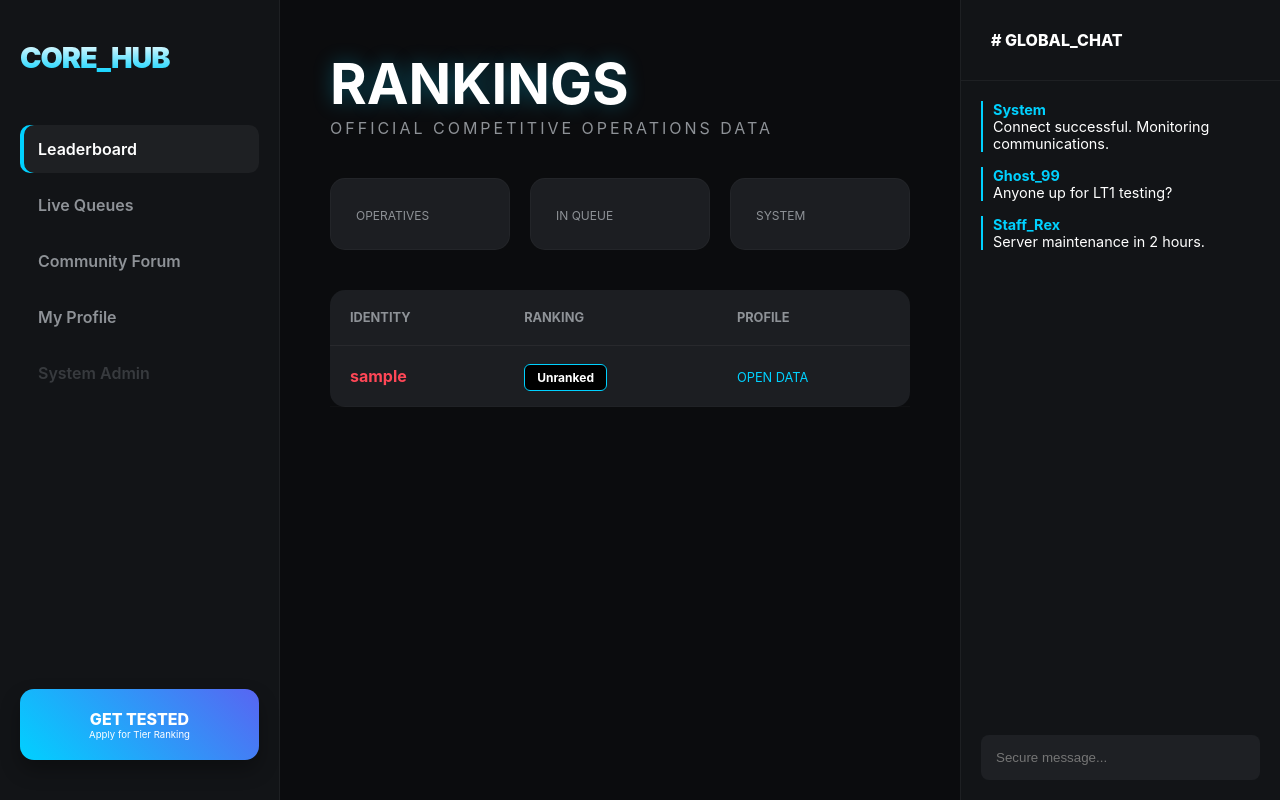
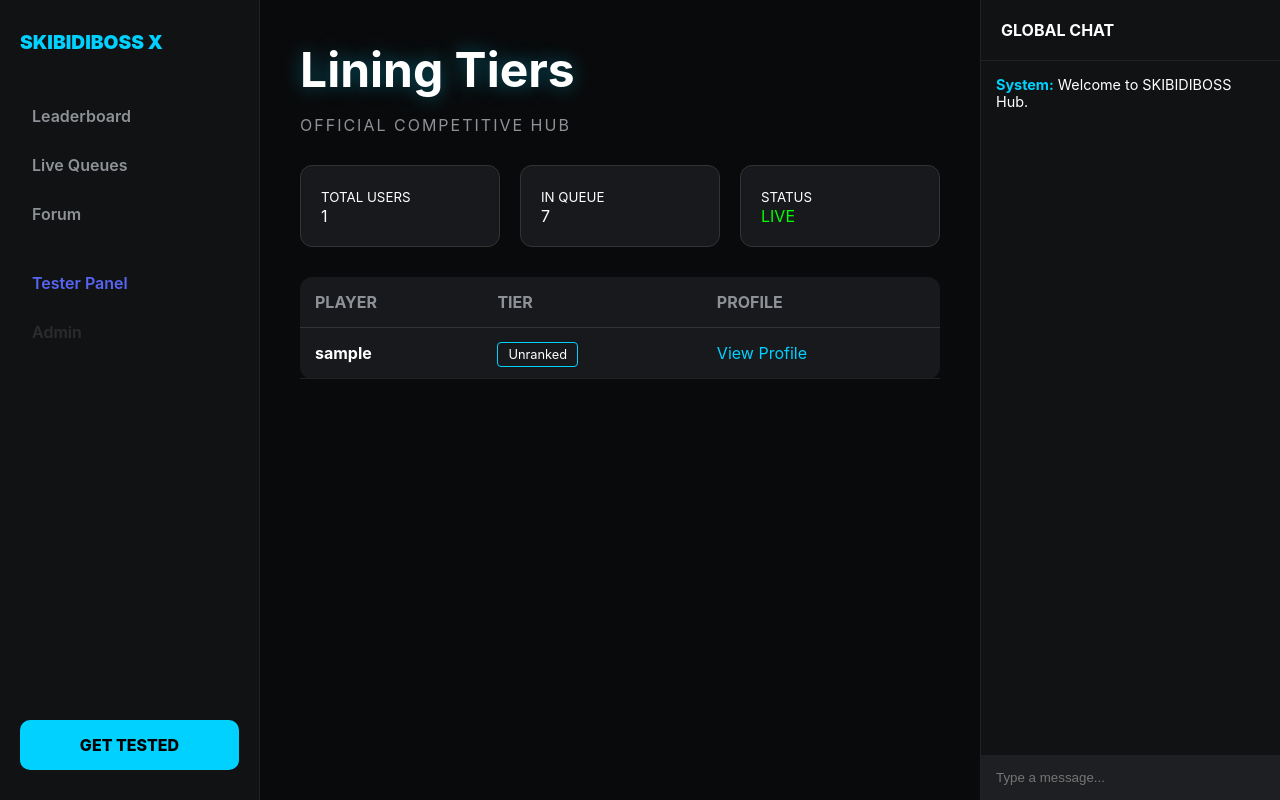
Before and after one commit to SKIBIDIBOSS/tiertests, a Node server app: template views/index.ejs in a window 1280 px wide. Run offline with Node 20, Linux system fonts and the light colour scheme; the template is opened without the code that fills it: values that come from a table or form of the project are taken from there, others are empty; the visitor is signed in with stand-in values (Sample User, id 1); some libraries are stand-ins or nearby versions.

Commit message:
Update index.ejs

```diff
--- a/views/index.ejs
+++ b/views/index.ejs
@@ -2,198 +2,75 @@
 <html lang="en">
 <head>
     <meta charset="UTF-8">
-    <meta name="viewport" content="width=device-width, initial-scale=1.0">
-    <title>HUB | COMPETITIVE OPERATIONS</title>
+    <title>SKIBIDIBOSS X LINING TIERS</title>
     <style>
-        :root {
-            --bg: #0b0c0e;
-            --sidebar: #121417;
-            --accent: #00d1ff;
-            --accent-glow: rgba(0, 209, 255, 0.3);
-            --card: #1c1e22;
-            --text-main: #ffffff;
-            --text-dim: #8e9297;
-        }
+        :root { --bg: #090a0b; --sidebar: #111214; --accent: #00d1ff; --card: #18191c; --text: #ffffff; }
+        body { margin: 0; background: var(--bg); color: var(--text); font-family: 'Inter', sans-serif; display: grid; grid-template-columns: 260px 1fr 300px; height: 100vh; overflow: hidden; }
 
-        body {
-            margin: 0;
-            background-color: var(--bg);
-            color: var(--text-main);
-            font-family: 'Inter', sans-serif;
-            display: grid;
-            grid-template-columns: 280px 1fr 320px; /* Sidebar | Main | Chat */
-            height: 100vh;
-            overflow: hidden;
-        }
+        /* SIDEBAR */
+        nav { background: var(--sidebar); padding: 30px 20px; display: flex; flex-direction: column; border-right: 1px solid #222; }
+        .logo { font-size: 1.2rem; font-weight: 900; color: var(--accent); margin-bottom: 40px; text-transform: uppercase; }
+        .nav-link { padding: 12px; color: #8e9297; text-decoration: none; font-weight: 600; border-radius: 8px; margin-bottom: 5px; }
+        .nav-link:hover { background: #222; color: #fff; }
+        .btn-test { margin-top: auto; background: var(--accent); color: #000; padding: 15px; border-radius: 10px; text-align: center; font-weight: 800; text-decoration: none; }
 
-        /* --- SIDEBAR --- */
-        .sidebar {
-            background: var(--sidebar);
-            border-right: 1px solid rgba(255,255,255,0.05);
-            padding: 40px 20px;
-            display: flex;
-            flex-direction: column;
-        }
+        /* MAIN */
+        main { padding: 40px; overflow-y: auto; }
+        .glow-h1 { font-size: 3rem; margin: 0; text-shadow: 0 0 20px rgba(0,209,255,0.4); }
+        .stats { display: grid; grid-template-columns: repeat(3, 1fr); gap: 20px; margin: 30px 0; }
+        .stat-card { background: var(--card); padding: 20px; border-radius: 12px; border: 1px solid #333; }
 
-        .logo {
-            font-size: 1.8rem;
-            font-weight: 900;
-            letter-spacing: -1px;
-            margin-bottom: 50px;
-            background: linear-gradient(to bottom, #fff, var(--accent));
-            -webkit-background-clip: text;
-            -webkit-text-fill-color: transparent;
-        }
+        table { width: 100%; background: var(--card); border-radius: 12px; border-collapse: collapse; }
+        th { text-align: left; padding: 15px; color: #8e9297; border-bottom: 1px solid #333; }
+        td { padding: 15px; border-bottom: 1px solid #222; }
+        .tier-badge { border: 1px solid var(--accent); padding: 4px 10px; border-radius: 4px; font-size: 0.8rem; }
 
-        .nav-link {
-            padding: 14px 18px;
-            color: var(--text-dim);
-            text-decoration: none;
-            border-radius: 10px;
-            margin-bottom: 8px;
-            font-weight: 600;
-            transition: 0.2s;
-        }
-
-        .nav-link:hover, .nav-link.active {
-            background: rgba(255,255,255,0.05);
-            color: #fff;
-            box-shadow: inset 4px 0 0 var(--accent);
-        }
-
-        .btn-test {
-            margin-top: auto;
-            background: linear-gradient(45deg, var(--accent), #5865f2);
-            padding: 20px;
-            border-radius: 14px;
-            text-align: center;
-            font-weight: 800;
-            cursor: pointer;
-            box-shadow: 0 10px 20px rgba(0,0,0,0.3);
-        }
-
-        /* --- MAIN CONTENT --- */
-        main { padding: 50px; overflow-y: auto; }
-
-        .glow-title {
-            font-size: 3.5rem;
-            text-transform: uppercase;
-            margin: 0;
-            text-shadow: 0 0 20px var(--accent-glow);
-        }
-
-        .slogan { color: var(--text-dim); letter-spacing: 3px; margin-bottom: 40px; }
-
-        .stats-row { display: grid; grid-template-columns: repeat(3, 1fr); gap: 20px; margin-bottom: 40px; }
-        .stat-box { background: var(--card); padding: 25px; border-radius: 15px; border: 1px solid rgba(255,255,255,0.03); }
-        .stat-box label { color: var(--text-dim); font-size: 0.75rem; text-transform: uppercase; }
-        .stat-box div { font-size: 1.8rem; font-weight: 800; color: var(--accent); }
-
-        .rank-table {
-            width: 100%;
-            background: var(--card);
-            border-radius: 15px;
-            border-collapse: collapse;
-        }
-
-        .rank-table th { text-align: left; padding: 20px; color: var(--text-dim); font-size: 0.8rem; border-bottom: 1px solid rgba(255,255,255,0.05); }
-        .rank-table td { padding: 20px; border-bottom: 1px solid rgba(255,255,255,0.02); }
-
-        .tier-badge {
-            background: #000;
-            border: 1px solid var(--accent);
-            padding: 5px 12px;
-            border-radius: 6px;
-            font-size: 0.75rem;
-            font-weight: bold;
-        }
-
-        /* --- CHAT --- */
-        .chat-area {
-            background: var(--sidebar);
-            border-left: 1px solid rgba(255,255,255,0.05);
-            display: flex;
-            flex-direction: column;
-        }
-
-        .chat-head { padding: 30px; font-weight: 800; border-bottom: 1px solid rgba(255,255,255,0.05); }
-        .messages { flex: 1; padding: 20px; overflow-y: auto; display: flex; flex-direction: column; gap: 15px; }
-        .msg-item { font-size: 0.9rem; border-left: 2px solid var(--accent); padding-left: 10px; }
-        .msg-item b { color: var(--accent); display: block; }
-
-        .chat-input {
-            margin: 20px;
-            padding: 15px;
-            background: #1e2024;
-            border: none;
-            border-radius: 8px;
-            color: white;
-        }
-
-        /* Role Colors */
-        .admin { color: #ff4757; }
-        .tester { color: #1e90ff; }
+        /* CHAT */
+        aside { background: var(--sidebar); border-left: 1px solid #222; display: flex; flex-direction: column; }
+        .chat-head { padding: 20px; font-weight: bold; border-bottom: 1px solid #222; }
+        .messages { flex: 1; padding: 15px; overflow-y: auto; font-size: 0.9rem; }
+        .chat-input { padding: 15px; background: #1e1f22; border: none; color: #fff; }
     </style>
 </head>
 <body>
-
-    <div class="sidebar">
-        <div class="logo">CORE_HUB</div>
-        <a href="/" class="nav-link active">Leaderboard</a>
+    <nav>
+        <div class="logo">SKIBIDIBOSS X</div>
+        <a href="/" class="nav-link">Leaderboard</a>
         <a href="#" class="nav-link">Live Queues</a>
-        <a href="#" class="nav-link">Community Forum</a>
-        <a href="#" class="nav-link">My Profile</a>
-        <a href="/admin" class="nav-link" style="opacity: 0.3;">System Admin</a>
-
-        <div class="btn-test">
-            GET TESTED
-            <div style="font-size: 0.6rem; font-weight: 400;">Apply for Tier Ranking</div>
-        </div>
-    </div>
+        <a href="#" class="nav-link">Forum</a>
+        <a href="/tester" class="nav-link" style="margin-top: 20px; color: #5865f2;">Tester Panel</a>
+        <a href="/admin" class="nav-link" style="opacity: 0.2;">Admin</a>
+        <a href="#" class="btn-test">GET TESTED</a>
+    </nav>
 
     <main>
-        <h1 class="glow-title">Rankings</h1>
-        <div class="slogan">OFFICIAL COMPETITIVE OPERATIONS DATA</div>
-
-        <div class="stats-row">
-            <div class="stat-box"><label>Operatives</label><div><%= stats.active %></div></div>
-            <div class="stat-box"><label>In Queue</label><div><%= stats.queuing %></div></div>
-            <div class="stat-box"><label>System</label><div style="color: #4cd137;"><%= stats.status %></div></div>
+        <h1 class="glow-h1">Lining Tiers</h1>
+        <p style="color: #8e9297; letter-spacing: 2px;">OFFICIAL COMPETITIVE HUB</p>
+        <div class="stats">
+            <div class="stat-card"><small>TOTAL USERS</small><div><%= users.length %></div></div>
+            <div class="stat-card"><small>IN QUEUE</small><div>7</div></div>
+            <div class="stat-card"><small>STATUS</small><div style="color: #00ff00;">LIVE</div></div>
         </div>
-
-        <table class="rank-table">
-            <thead>
-                <tr>
-                    <th>IDENTITY</th>
-                    <th>RANKING</th>
-                    <th>PROFILE</th>
-                </tr>
-            </thead>
+        <table>
+            <thead><tr><th>PLAYER</th><th>TIER</th><th>PROFILE</th></tr></thead>
             <tbody>
-                <% if (users.length > 0) { %>
-                    <% users.forEach(user => { %>
-                        <tr>
-                            <td class="<%= user.role %>" style="font-weight: 700;"><%= user.username %></td>
-                            <td><span class="tier-badge"><%= user.tier %></span></td>
-                            <td><a href="#" style="color: var(--accent); text-decoration: none; font-size: 0.8rem;">OPEN DATA</a></td>
-                        </tr>
-                    <% }) %>
-                <% } else { %>
-                    <tr><td colspan="3" style="text-align: center; color: var(--text-dim); padding: 40px;">No players synced. Visit Admin to add users.</td></tr>
-                <% } %>
+                <% users.forEach(user => { %>
+                    <tr>
+                        <td style="font-weight: bold;"><%= user.username %></td>
+                        <td><span class="tier-badge"><%= user.tier %></span></td>
+                        <td><a href="#" style="color: var(--accent); text-decoration: none;">View Profile</a></td>
+                    </tr>
+                <% }) %>
             </tbody>
         </table>
     </main>
 
-    <div class="chat-area">
-        <div class="chat-head"># GLOBAL_CHAT</div>
+    <aside>
+        <div class="chat-head">GLOBAL CHAT</div>
         <div class="messages">
-            <div class="msg-item"><b>System</b>Connect successful. Monitoring communications.</div>
-            <div class="msg-item"><b>Ghost_99</b>Anyone up for LT1 testing?</div>
-            <div class="msg-item"><b>Staff_Rex</b>Server maintenance in 2 hours.</div>
+            <div><b style="color: var(--accent);">System:</b> Welcome to SKIBIDIBOSS Hub.</div>
         </div>
-        <input type="text" class="chat-input" placeholder="Secure message...">
-    </div>
-
+        <input type="text" class="chat-input" placeholder="Type a message...">
+    </aside>
 </body>
 </html>
```
